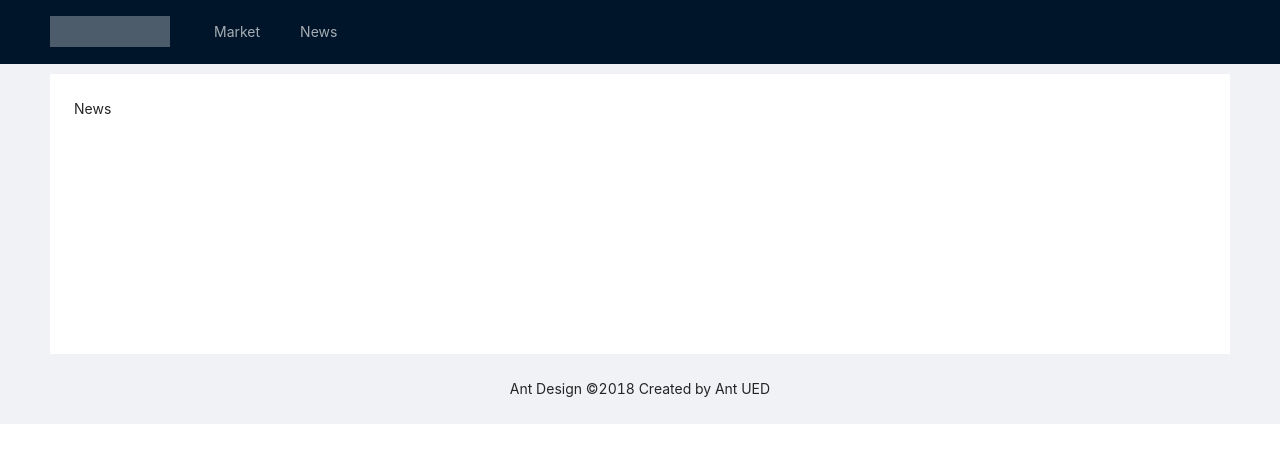
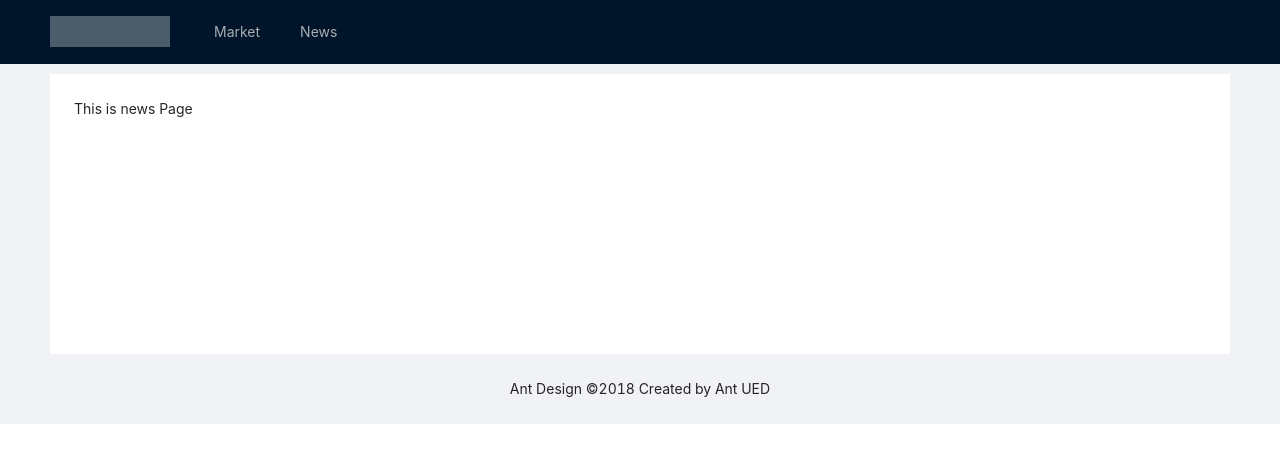
Before and after one commit to willson8878/CryptoSite, a React (Create React App) app in the folder crypto-site/: page /news in a window 1280 px wide. Shown: the top 462 px of the page. Built offline with nearby package versions, Linux system fonts and the light colour scheme.

Commit message:
Add News Page conponent

```diff
--- a/crypto-site/src/App.js
+++ b/crypto-site/src/App.js
@@ -3,7 +3,8 @@ import "antd/dist/antd.css";
 import { Route, Link } from "react-router-dom";
 import { Layout, Menu } from "antd";
 
-import Market from './Components/Market/Market'
+import Market from './Components/Market/Market';
+import News from './Components/News/News'
 
 const { Header, Content, Footer } = Layout;
 
@@ -33,7 +34,7 @@ function App() {
           <div className="site-layout-content"><Market data={dataMarket}/></div>
         </Route>
         <Route path="/news">
-          <div className="site-layout-content">News</div>
+          <div className="site-layout-content"><News/></div>
         </Route>
       </Content>
       <Footer style={{ textAlign: "center" }}>
--- /dev/null
+++ b/crypto-site/src/Components/News/News.js
@@ -0,0 +1,5 @@
+const News = (props) => {
+    return <p>This is news Page</p>
+}
+
+export default News;
```
